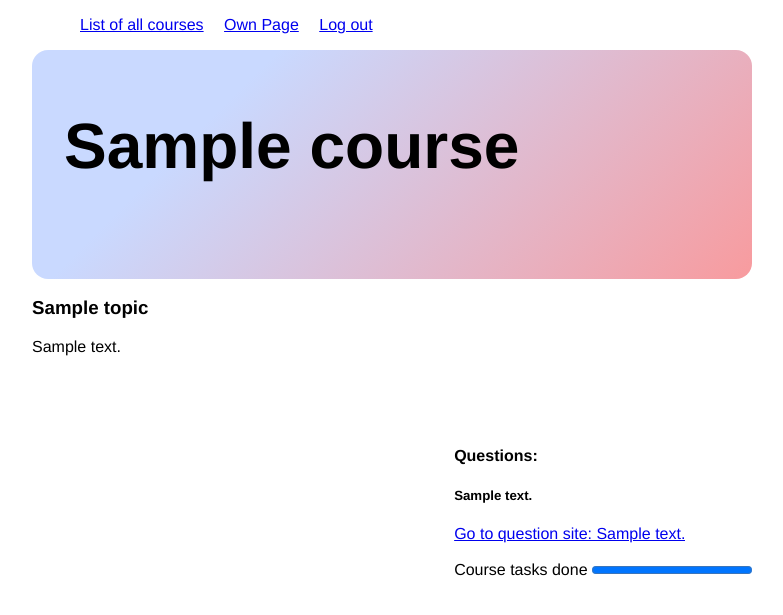
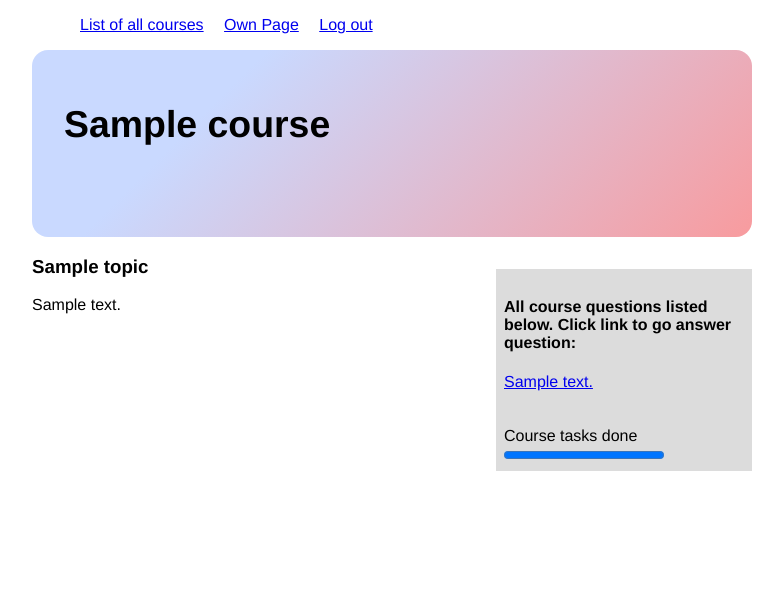
Before and after one commit to nie-ed/Opetussovellus, a Flask app: template templates/course.html in a window 1280 px wide. Shown: the top 615 px of the page, without its empty margins (248-1031 px from the left). Run offline with Flask 2, Linux system fonts and the light colour scheme; the template is opened without the code that fills it: most values are stand-ins (such as "Sample title", 1, 10 or a date in 2020).

Commit message:
Fixed page to work with new schema

```diff
--- a/templates/course.html
+++ b/templates/course.html
@@ -23,22 +23,58 @@
 
 
   <div class="header">
-    <h1><b>{{course.name}}</b></h1>
+    <h3><b>{{course.name}}</b></h3>
     <br>
   </div>
 
+  <div class="block_space">
+      {% if admin %}
+
+       <h4>All questions in course:</h4>
+       <br>
+       {% for task in tasks %}
+              <p>"{{task.text_question}}"</p>
+              <form action="/student_answers" method="POST">
+                  <input type="submit" value= "See student answers to question" class="button_link">
+                  <input type="hidden" name="course_id" value="{{ course.id }}">
+                  <input type="hidden" name="task_id" value={{task.id}}>
+                  <input type="hidden" name="csrf_token" value="{{ session.csrf_token }}">
+               </form>
+        {% endfor %}
+
+
+      {% else %}
+           <h4>All course questions listed below. Click link to go answer question:</h4>
+           {% for question in tasks %}
+               <form action="/question/{{question.id}}" method= "POST">
+                  <input type="hidden" name="course_id" value= "{{course.id}}">
+                  <input type="submit" value="{{question.text_question}}" class="button_link"></input>
+                  <input type="hidden" name="csrf_token" value="{{ session.csrf_token }}">
+               </form>
+               <br>
+        {% endfor %}
+
+         <div class="right_side">
+            <br>
+            <label>Course tasks done</label>
+            <progress value="{{amount_answered}}" max="{{amount_tasks}}"></progress>
+          </div>
+      {% endif %}
+</div>
   <div>
       {% for text in content %}
           <h3>{{text.topic}}</h3>
           <p>{{text.content}}</p>
           <br>
       {% endfor %}
+ </div>
       <br>
       <br>
       {% if admin %}
+
 	<form action="/students_attending_course" method="POST">
-	<input type="submit" value="List of students attending course">
-	<input type="hidden" name="course_id" value="{{id}}">
+         	<input type="submit" value="List of students attending course" class="button5">
+	        <input type="hidden" name="course_id" value="{{course.id}}">
         	<input type="hidden" name="student_id" value="{{student_id}}">
                 <input type="hidden" name="course" value="{{course}}">
                 <input type="hidden" name="csrf_token" value="{{ session.csrf_token }}">
@@ -46,56 +82,24 @@
 
       <div class="bottom">
            <br>
-           <a href="/delete_course/{{ id }}">Delete course</a>
+           <a href="/delete_course/{{ course.id }}">Delete course</a>
            <br>
       </div>
-     {% endif %}
 
-</div>
-      <div class="right_side">
-        {% if admin %}
-
-  	  <h4>All questions in course:</h4>
-
-          {% for task in tasks %}
-              <p>{{task.text_question}}</p>
-	      <form action="/student_answers" method="POST">
-		  <input type="submit" value="Student answers to question" class="button_link">
-                  <input type="hidden" name="course_id" value="{{ id }}">
-                  <input type="hidden" name="task_id" value={{task.id}}>
-                  <input type="hidden" name="csrf_token" value="{{ session.csrf_token }}">
-                  <br>
-	      </form>
-          {% endfor %}
        <br>
 
+      <div>
 
           <form action="/modify_course" method="POST">
-               <input type="submit" value="Modify course">
-               <input type="hidden" name="id" value="{{ id }}">
+               <input type="submit" value="Modify course" class="button5">
+               <input type="hidden" name="id" value="{{ course.id }}">
                <input type="hidden" name="csrf_token" value="{{ session.csrf_token }}">
            </form>
            <br>
        </div>
 
-    {% else %}
-
-	<h4>Questions:</h4>
-	{% for question in tasks %}
-	    <h5>{{question.text_question}}</h5>
-            <form action="/question/{{question.id}}" method= "POST">
-	        <input type="hidden" name="course_id" value= "{{id}}">
-  	        <input type="submit" value="Go to question site: {{question.text_question}}" class="button_link">
-                <input type="hidden" name="csrf_token" value="{{ session.csrf_token }}">
-            </form>
-	{% endfor %}
-
-        <br>
-	<label>Course tasks done</label>
-        <progress value="{{amount_answered}}" max="{{amount_tasks}}"> </progress>
     {% endif %}
 
-  </div>
 
 
 </body>
```
Lines whose indentation alone changed are shown as unchanged.
